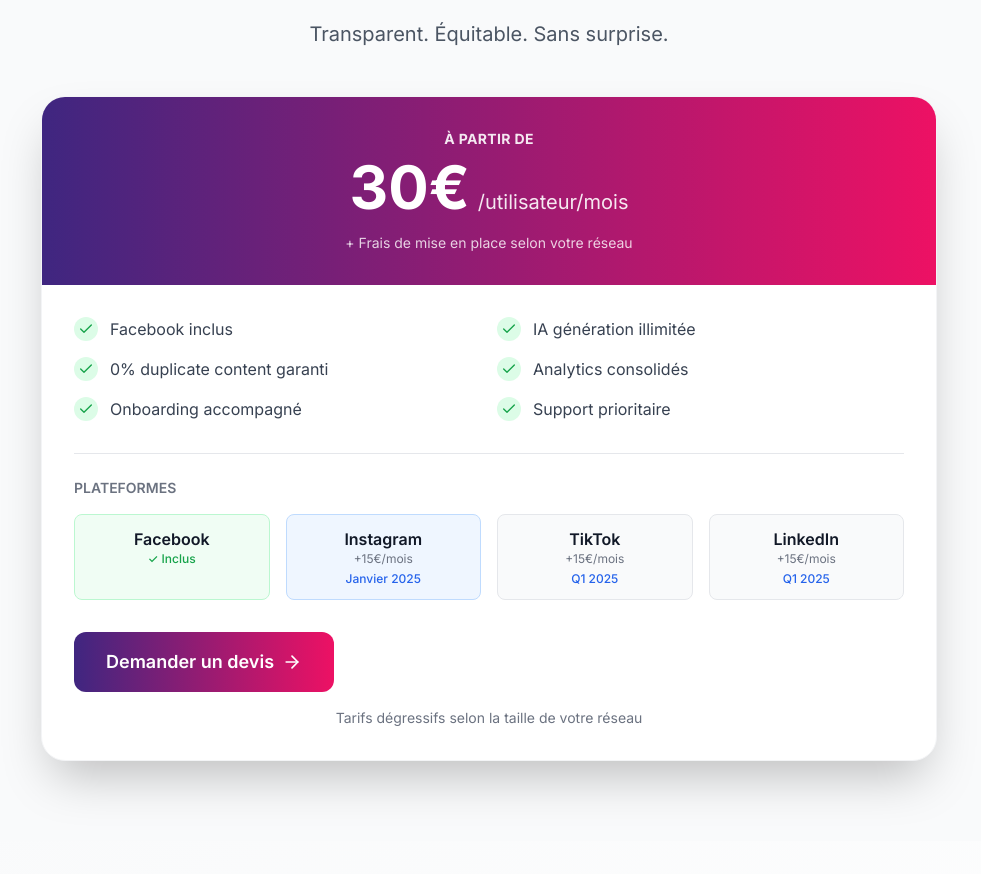
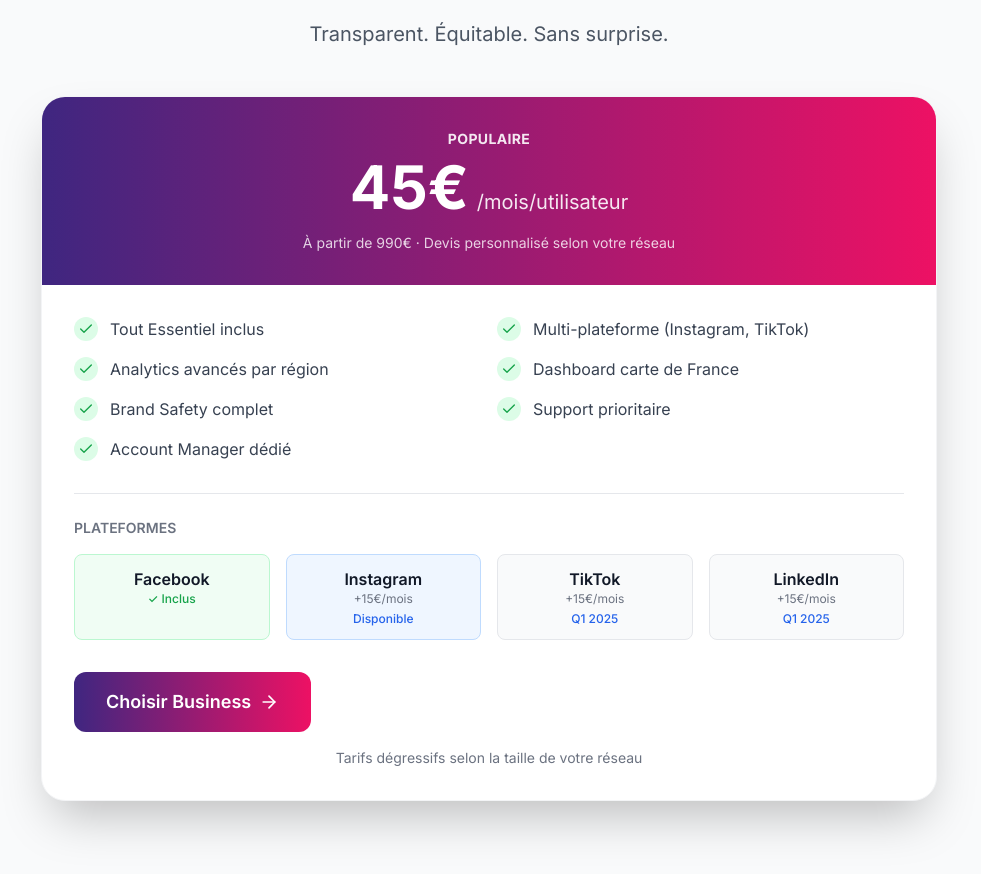
Before and after one commit to Mazaljoker/VISIOPOST_WEBSITE, a React (Vite) app: page / in a window 1280 px wide. Shown: the part 9408-10282 px from the top of the page, without its empty margins (151-1132 px from the left). Built offline with nearby package versions, Linux system fonts and the light colour scheme.

Commit message:
feat: Nouveau pricing.ts avec 3 plans et config ROI
- 3 plans : Essentiel (30€), Business (45€), Enterprise (sur devis)
- Dégressivité par paliers pour chaque plan
- Setup "à partir de 990€"
- Config ROI enrichie pour simulateur
- Plateformes avec badges disponibilité

```diff
--- a/src/data/pricing.ts
+++ b/src/data/pricing.ts
@@ -1,63 +1,119 @@
 import { PricingPlan } from '../types';
 
 /**
- * Frais de setup selon taille réseau
+ * Configuration Setup - Frais de mise en place
  */
-export const setupFees = [
-  { maxUsers: 50, price: 990, label: "Réseau < 50 points de vente" },
-  { maxUsers: 200, price: 1990, label: "Réseau 50-200 points de vente" },
-  { maxUsers: Infinity, price: 2990, label: "Réseau 200+ points de vente" }
+export const setupConfig = {
+  startingPrice: 990,
+  note: "À partir de 990€ · Devis personnalisé selon votre réseau",
+  includes: [
+    "Audit de visibilité actuel",
+    "Configuration du 'Ton de Marque' IA",
+    "Setup technique complet",
+    "Formation équipe siège",
+    "Onboarding accompagné",
+    "Rapport de performance à 30 jours"
+  ]
+};
+
+/**
+ * Plans tarifaires - 3 tiers
+ */
+export const pricingPlans: PricingPlan[] = [
+  {
+    title: "ESSENTIEL",
+    price: 30,
+    period: "/mois/utilisateur",
+    features: [
+      "Facebook inclus",
+      "IA génération illimitée",
+      "0% duplicate content garanti",
+      "Variables locales (ville, région)",
+      "Brand Safety basique",
+      "Support email"
+    ],
+    cta: "Choisir Essentiel",
+    variant: "starter",
+    highlight: "DÉMARRAGE",
+    degressivity: [
+      { min: 1, max: 20, price: 30 },
+      { min: 21, max: 50, price: 25 },
+      { min: 51, max: 100, price: 22 },
+      { min: 101, max: Infinity, price: 18 }
+    ]
+  },
+  {
+    title: "BUSINESS",
+    price: 45,
+    period: "/mois/utilisateur",
+    features: [
+      "Tout Essentiel inclus",
+      "Multi-plateforme (Instagram, TikTok)",
+      "Analytics avancés par région",
+      "Dashboard carte de France",
+      "Brand Safety complet",
+      "Support prioritaire",
+      "Account Manager dédié"
+    ],
+    cta: "Choisir Business",
+    variant: "pro",
+    isPopular: true,
+    highlight: "POPULAIRE",
+    degressivity: [
+      { min: 1, max: 20, price: 45 },
+      { min: 21, max: 50, price: 38 },
+      { min: 51, max: 100, price: 32 },
+      { min: 101, max: Infinity, price: 25 }
+    ]
+  },
+  {
+    title: "ENTERPRISE",
+    price: null,
+    period: "Sur devis",
+    features: [
+      "Tout Business inclus",
+      "Network Intelligence (IA qui apprend)",
+      "API & intégrations custom",
+      "SSO / SAML",
+      "SLA garanti 99.9%",
+      "Support dédié 24/7",
+      "Formations illimitées",
+      "Roadmap produit prioritaire"
+    ],
+    cta: "Nous contacter",
+    variant: "centrale",
+    highlight: "GRANDS RÉSEAUX"
+  }
 ];
 
 /**
- * Tarification par utilisateur avec dégressivité
- */
-export const userPricing = [
-  { maxUsers: 20, price: 30 },
-  { maxUsers: 50, price: 25 },
-  { maxUsers: 100, price: 20 },
-  { maxUsers: Infinity, price: 15 }
-];
-
-/**
- * Options multi-plateforme (par réseau, pas par user)
+ * Options multi-plateforme
  */
 export const platformOptions = [
   { name: "Facebook", price: 0, included: true, available: true },
-  { name: "Instagram", price: 15, included: false, available: true, badge: "Janvier 2025" },
+  { name: "Instagram", price: 15, included: false, available: true, badge: "Disponible" },
   { name: "TikTok", price: 15, included: false, available: false, badge: "Q1 2025" },
   { name: "LinkedIn", price: 15, included: false, available: false, badge: "Q1 2025" }
 ];
 
 /**
- * Plan principal affiché sur la landing
+ * Configuration simulateur ROI
  */
-export const mainPlan: PricingPlan = {
-  title: "VISIOPOST",
-  price: 30,
-  period: "/utilisateur/mois",
-  features: [
-    "Facebook inclus",
-    "IA génération illimitée",
-    "0% duplicate content garanti",
-    "Analytics consolidés",
-    "Onboarding accompagné",
-    "Support prioritaire"
-  ],
-  cta: "Demander un devis",
-  variant: "centrale",
-  highlight: "À PARTIR DE"
-};
-
-/**
- * Informations complémentaires pricing
- */
-export const pricingInfo = {
-  setupNote: "+ Frais de mise en place selon votre réseau",
-  volumeNote: "Tarifs dégressifs selon la taille de votre réseau",
-  optionsNote: "Options : Instagram, TikTok, LinkedIn"
+export const roiConfig = {
+  reachPerPost: 850,
+  postsPerMonth: 4,
+  engagementRate: 0.034, // 3.4%
+  conversionRate: 0.02, // 2%
+  averageBasket: 85, // €
+  agencyCostPerShop: 150, // €/mois
+  duplicatePenalty: 0.8 // -80% reach sans VisioPost
 };
 
 // Legacy exports pour compatibilité
-export const centralePlan = mainPlan;
-export const adherentPlans: PricingPlan[] = [];
+export const centralePlan = pricingPlans[2];
+export const adherentPlans = [pricingPlans[0], pricingPlans[1]];
+export const mainPlan = pricingPlans[1]; // Business par défaut
+export const pricingInfo = {
+  setupNote: setupConfig.note,
+  volumeNote: "Tarifs dégressifs selon la taille de votre réseau"
+};
```
